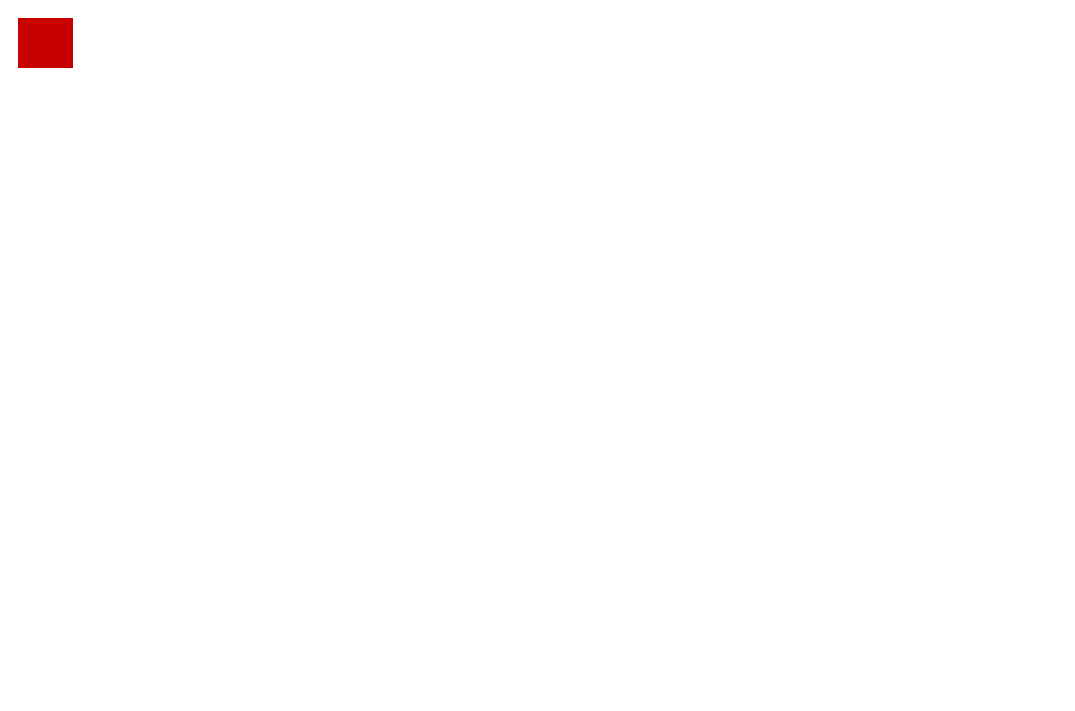
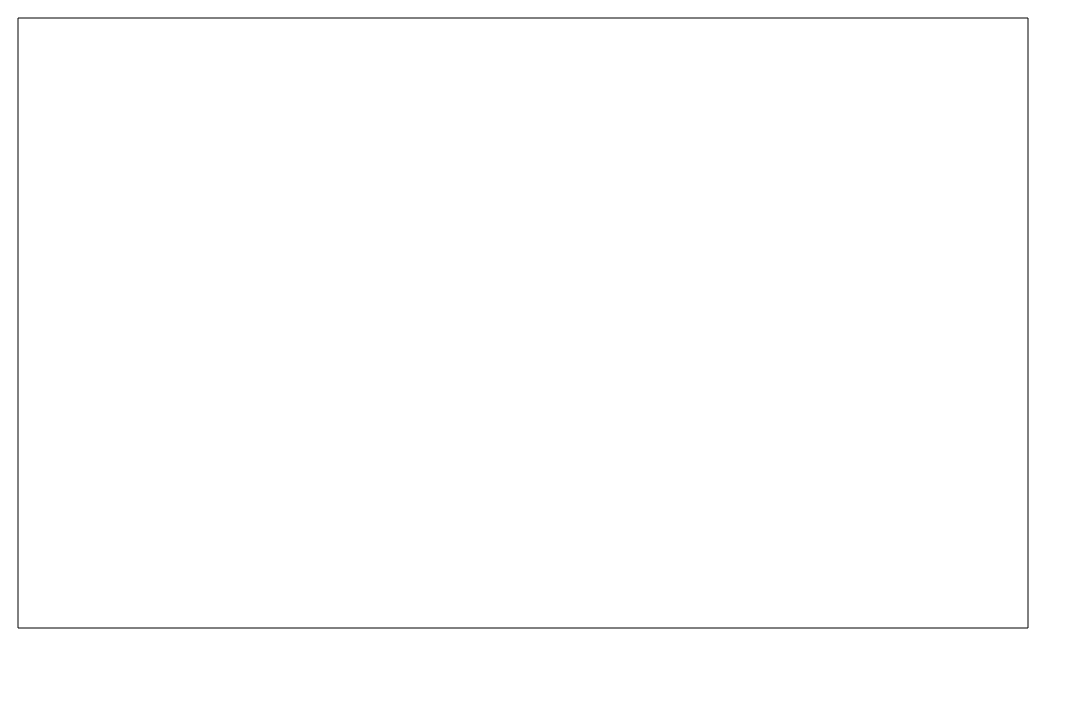
Before and after one commit to VStas/RoboCleaning, a plain HTML site: page src/index.html in a window 1280 px wide. Shown: the whole page, without its empty margins (0-1075 px from the left). Drawn offline with Linux system fonts and the light colour scheme.

Commit message:
primitive room

```diff
--- /dev/null
+++ b/src/config.js
@@ -0,0 +1,2 @@
+const ROOM_WIDTH = 1000;
+const ROOM_HEIGHT = 600;
--- a/src/index.html
+++ b/src/index.html
@@ -5,8 +5,9 @@
     <title>RoboCleaning</title>
   </head>
   <body>
-    <canvas id="canvas" width="300" height="300"></canvas>
+    <canvas id="canvas" width="1100" height="700"></canvas>
 
+    <script src="config.js"></script>
     <script src="index.js"></script>
   </body>
 </html>
--- a/src/index.js
+++ b/src/index.js
@@ -1,9 +1,23 @@
+'use strict';
+
+//
+// Use grid system, but make smooth animations between cells.
+// Implement batteries and charging stations.
+//
+
+// import ROOM_WIDTH, ROOM_HEIGHT
+
 const draw = () => {
   const canvas = document.getElementById('canvas');
 
-  const ctx = canvas.getContext('2d');
-  ctx.fillStyle = 'rgb(200,0,0)';
-  ctx.fillRect(10, 10, 55, 50);
+  const context = canvas.getContext('2d');
+  drawRoom(context);
+};
+
+const drawRoom = (context) => {
+  context.rect(10, 10, 10 + ROOM_WIDTH, 10 + ROOM_HEIGHT);
+  context.lineWidth = 1;
+  context.stroke();
 };
 
 const ready = () => {
```
